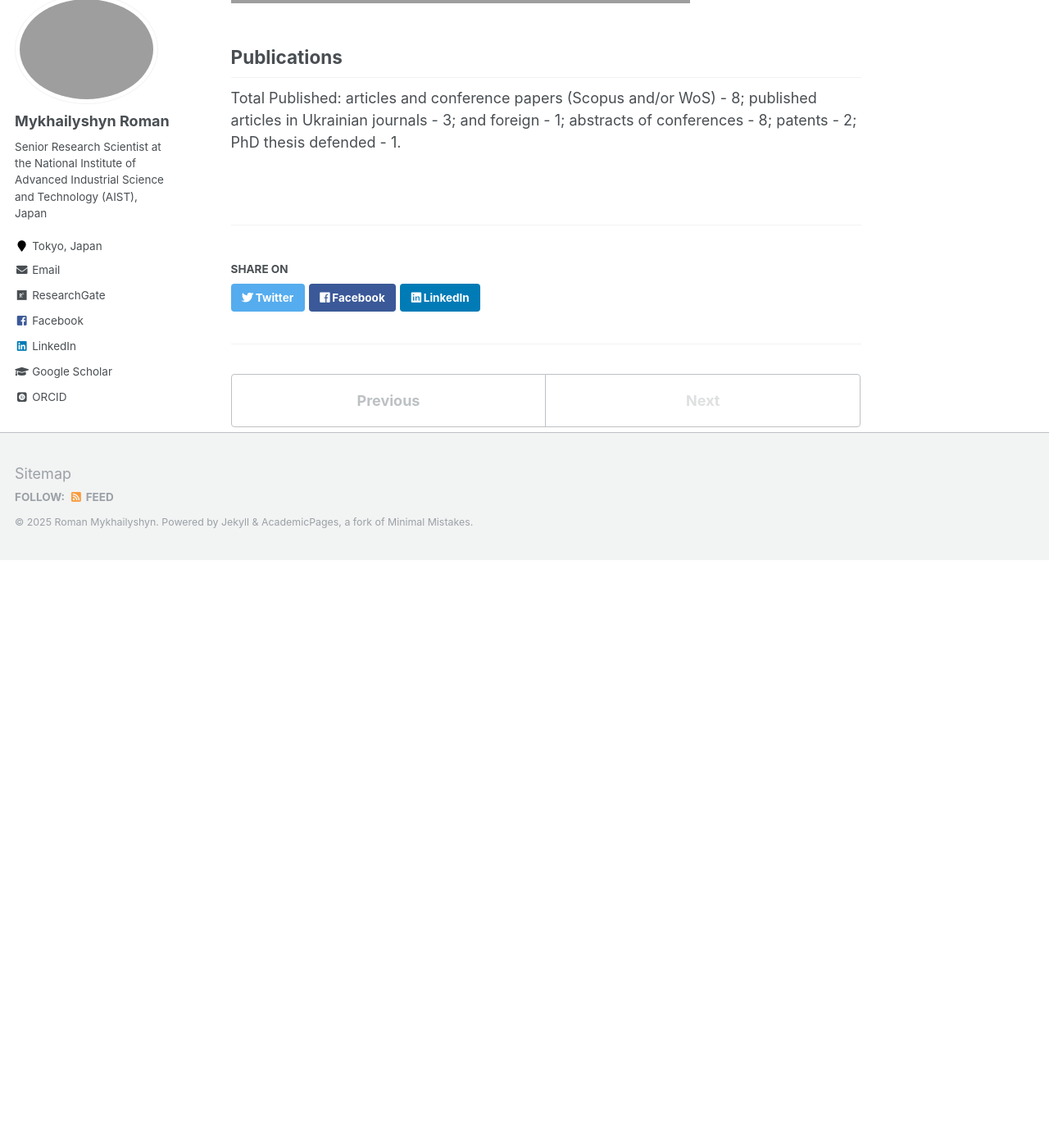
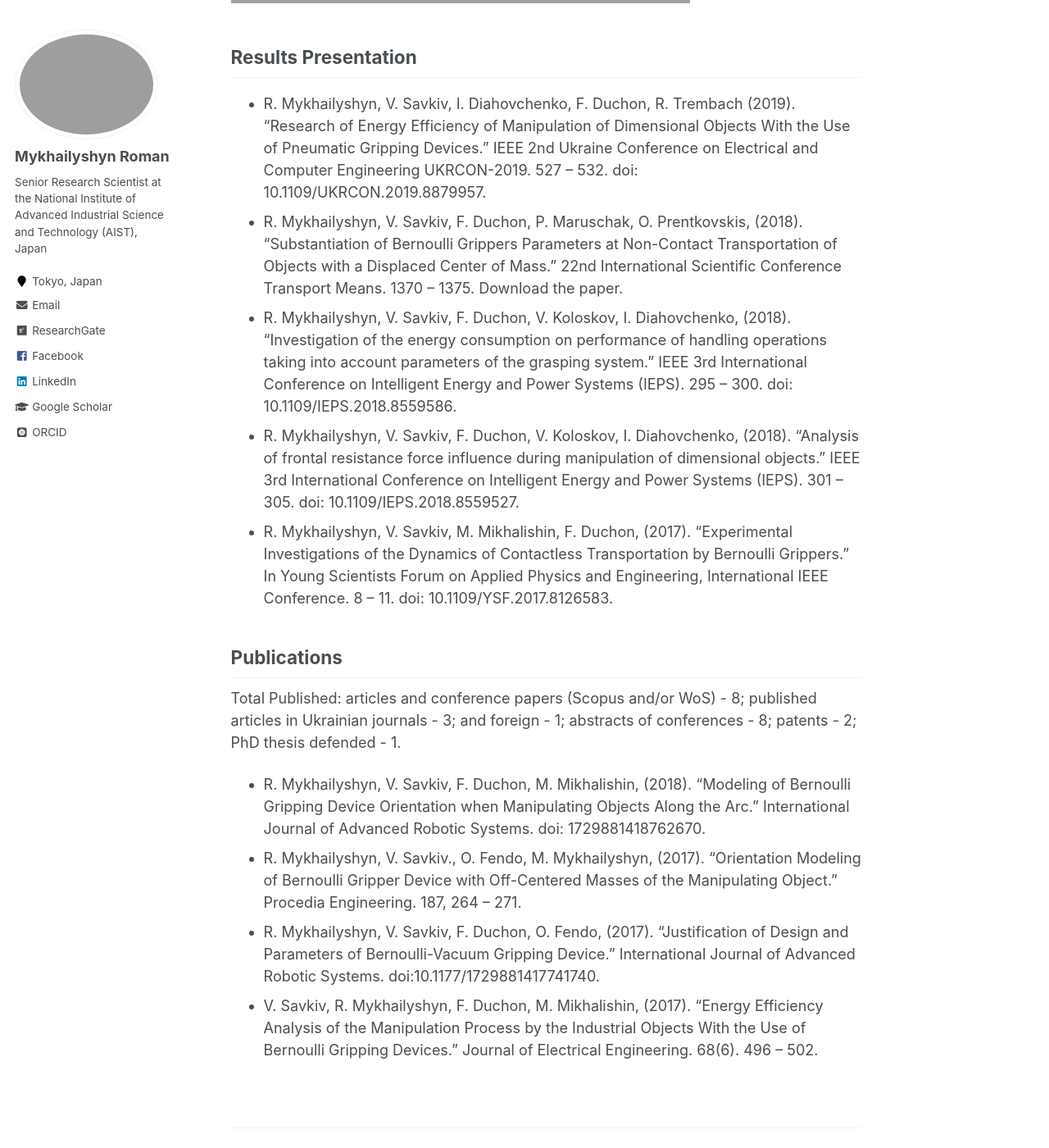
Before and after one commit to RomanMykhailyshyn/RomanMykhailyshyn.github.io, a Jekyll site: the page built from _portfolio/portfolio-7.md, in a window 1280 px wide and 1400 px high, scrolled down 1097 px. Shown: the whole window at 82% size. Built offline with Jekyll 4.4.1, drawn with Linux system fonts in a browser that asks for light colours; some web fonts are replaced; before the commit the page ends 1780 px from its top, so only the background shows below that; grey boxes are pictures that could not be loaded.

Commit message:
Update portfolio-7.md

```diff
--- a/_portfolio/portfolio-7.md
+++ b/_portfolio/portfolio-7.md
@@ -16,6 +16,18 @@ This project was supported by the research work VK55-16 "Development of models f
 * Optimization of Robot End-Effector Orientation.
 <iframe width="560" height="315" src="https://youtu.be/IG_sIPefblQ" title="YouTube video player" frameborder="0" allow="accelerometer; autoplay; clipboard-write; encrypted-media; gyroscope; picture-in-picture" allowfullscreen></iframe>
 
+## Results Presentation
+
+* R. Mykhailyshyn, V. Savkiv, I. Diahovchenko, F. Duchon, R. Trembach (2019). “Research of Energy Efficiency of Manipulation of Dimensional Objects With the Use of Pneumatic Gripping Devices.” IEEE 2nd Ukraine Conference on Electrical and Computer Engineering UKRCON-2019. 527 – 532. doi: 10.1109/UKRCON.2019.8879957.
+* R. Mykhailyshyn, V. Savkiv, F. Duchon, P. Maruschak, O. Prentkovskis, (2018). “Substantiation of Bernoulli Grippers Parameters at Non-Contact Transportation of Objects with a Displaced Center of Mass.” 22nd International Scientific Conference Transport Means. 1370 – 1375. Download the paper.
+* R. Mykhailyshyn, V. Savkiv, F. Duchon, V. Koloskov, I. Diahovchenko, (2018). “Investigation of the energy consumption on performance of handling operations taking into account parameters of the grasping system.” IEEE 3rd International Conference on Intelligent Energy and Power Systems (IEPS). 295 – 300. doi: 10.1109/IEPS.2018.8559586.
+* R. Mykhailyshyn, V. Savkiv, F. Duchon, V. Koloskov, I. Diahovchenko, (2018). “Analysis of frontal resistance force influence during manipulation of dimensional objects.” IEEE 3rd International Conference on Intelligent Energy and Power Systems (IEPS). 301 – 305. doi: 10.1109/IEPS.2018.8559527.
+* R. Mykhailyshyn, V. Savkiv, M. Mikhalishin, F. Duchon, (2017). “Experimental Investigations of the Dynamics of Contactless Transportation by Bernoulli Grippers.” In Young Scientists Forum on Applied Physics and Engineering, International IEEE Conference. 8 – 11. doi: 10.1109/YSF.2017.8126583.
 
 ## Publications
 Total Published: articles and conference papers (Scopus and/or WoS) - 8; published articles in Ukrainian journals - 3; and foreign - 1; abstracts of conferences - 8; patents - 2; PhD thesis defended - 1.
+
+* R. Mykhailyshyn, V. Savkiv, F. Duchon, M. Mikhalishin, (2018). "Modeling of Bernoulli Gripping Device Orientation when Manipulating Objects Along the Arc." International Journal of Advanced Robotic Systems. doi: 1729881418762670.
+* R. Mykhailyshyn, V. Savkiv., O. Fendo, M. Mykhailyshyn, (2017). "Orientation Modeling of Bernoulli Gripper Device with Off-Centered Masses of the Manipulating Object." Procedia Engineering. 187, 264 – 271.
+* R. Mykhailyshyn, V. Savkiv, F. Duchon, O. Fendo, (2017). "Justification of Design and Parameters of Bernoulli-Vacuum Gripping Device." International Journal of Advanced Robotic Systems. doi:10.1177/1729881417741740.
+* V. Savkiv, R. Mykhailyshyn, F. Duchon, M. Mikhalishin, (2017). "Energy Efficiency Analysis of the Manipulation Process by the Industrial Objects With the Use of Bernoulli Gripping Devices." Journal of Electrical Engineering. 68(6). 496 – 502.
```
